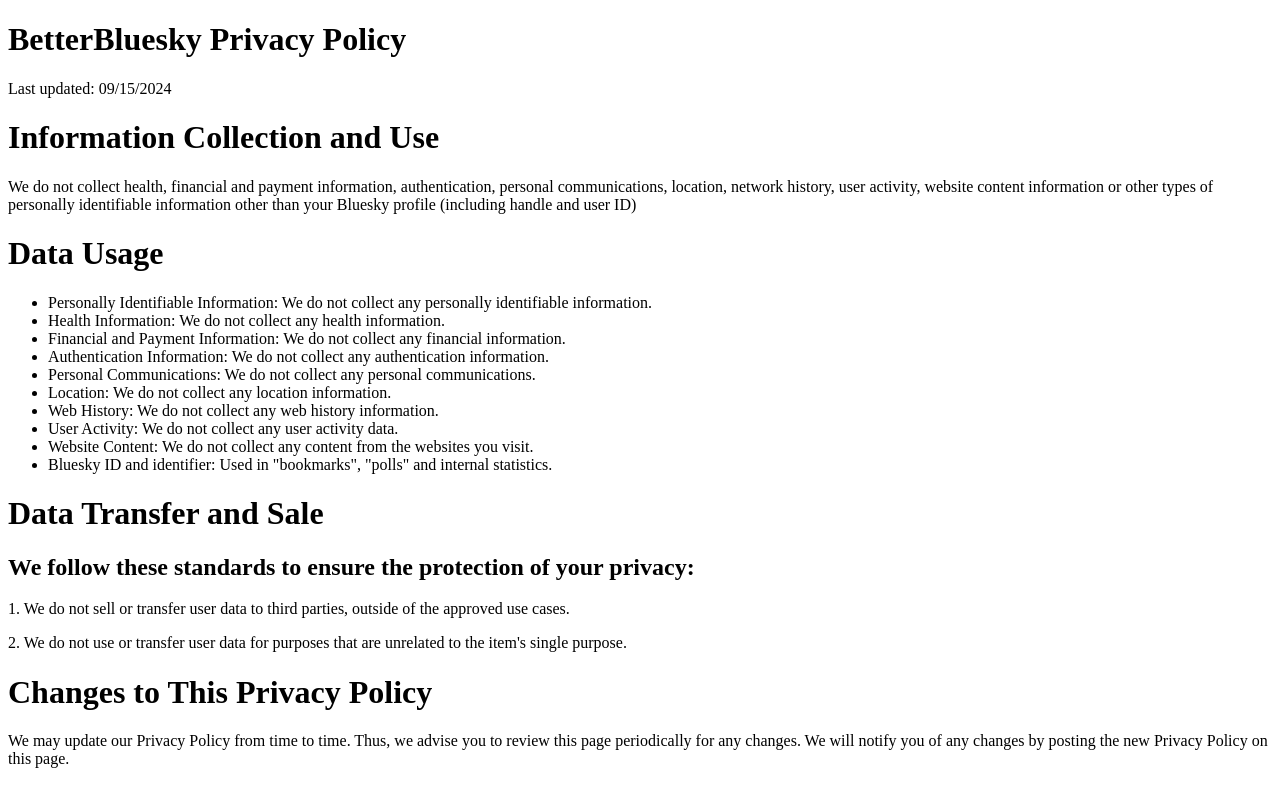
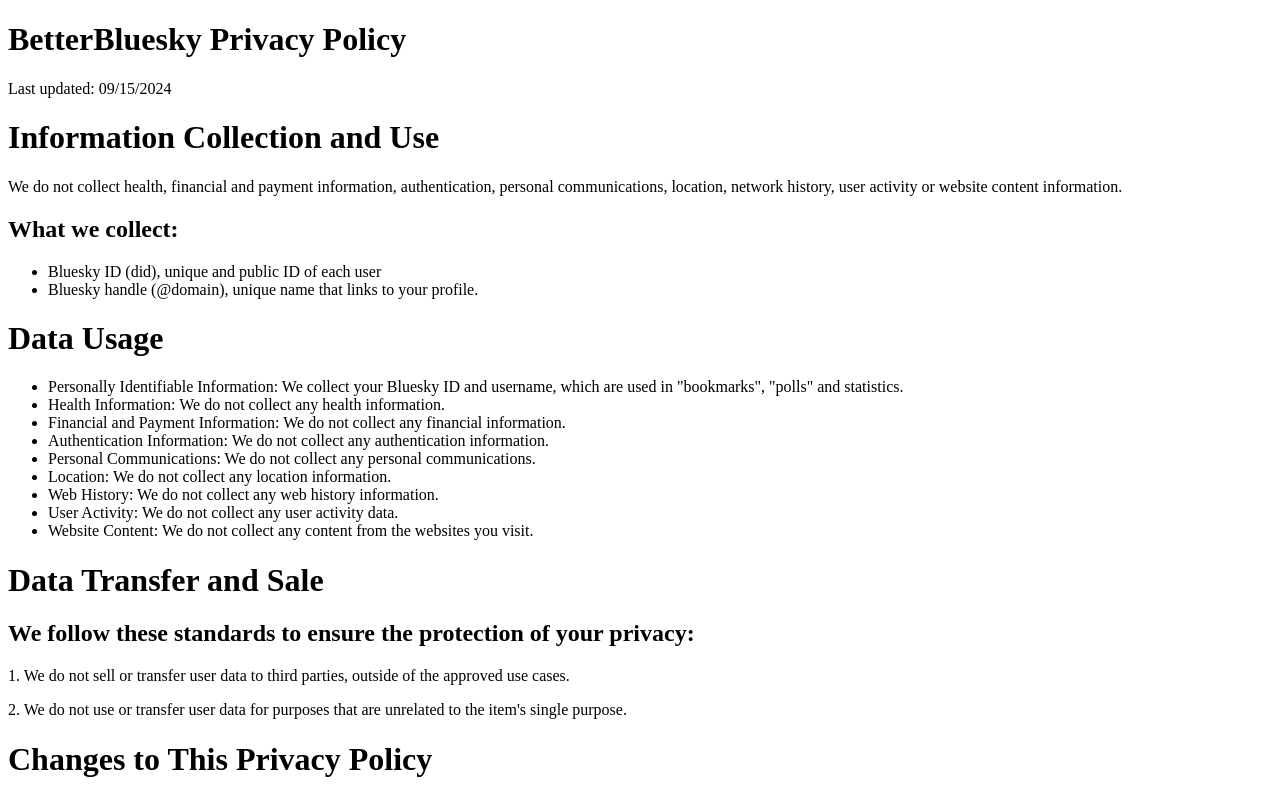
Before and after one commit to Nem-Tudo/betterbluesky_api, a website: page public/privacy-policy.html in a window 1280 px wide. Shown: the top 787 px of the page. Drawn offline with Linux system fonts and the light colour scheme.

Commit message:
change: greater clarity in what is collected

```diff
--- a/public/privacy-policy.html
+++ b/public/privacy-policy.html
@@ -15,13 +15,17 @@
     <p>We do not collect health, financial and payment information, authentication, personal communications, location,
         network
         history,
-        user activity, website content information or other types of personally identifiable information other than your
-        Bluesky profile (including handle and user ID)</p>
+        user activity or website content information.</p>
+    <h2>What we collect:</h2>
+    <ul>
+        <li>Bluesky ID (did), unique and public ID of each user</li>
+        <li>Bluesky handle (@domain), unique name that links to your profile.</li>
+    </ul>
 
     <h1>Data Usage</h1>
     <ul>
-        <li>Personally Identifiable Information: We do not collect any personally identifiable information.
-        </li>
+        <li>Personally Identifiable Information: We collect your Bluesky ID and username, which are used in "bookmarks",
+            "polls" and statistics.</li>
         <li>Health Information: We do not collect any health information.</li>
         <li>Financial and Payment Information: We do not collect any financial information.</li>
         <li>Authentication Information: We do not collect any authentication information.</li>
@@ -30,7 +34,6 @@
         <li>Web History: We do not collect any web history information.</li>
         <li>User Activity: We do not collect any user activity data.</li>
         <li>Website Content: We do not collect any content from the websites you visit.</li>
-        <li>Bluesky ID and identifier: Used in "bookmarks", "polls" and internal statistics.</li>
     </ul>
 
     <h1>Data Transfer and Sale</h1>
@@ -46,7 +49,8 @@
         periodically for any changes. We will notify you of any changes by posting the new Privacy
         Policy on this page.</p>
     <h1>Open Source</h1>
-    <p>The extension project is entirely open source. You can view the backend and frontend by clicking on the links below:</p>
+    <p>The extension project is entirely open source. You can view the backend and frontend by clicking on the links
+        below:</p>
     <ul>
         <li><a target="_blank" href="https://github.com/Nem-Tudo/betterbluesky_extension">Frontend</a></li>
         <li><a target="_blank" href="https://github.com/Nem-Tudo/betterbluesky_api">Backend (API, Server)</a></li>
```
